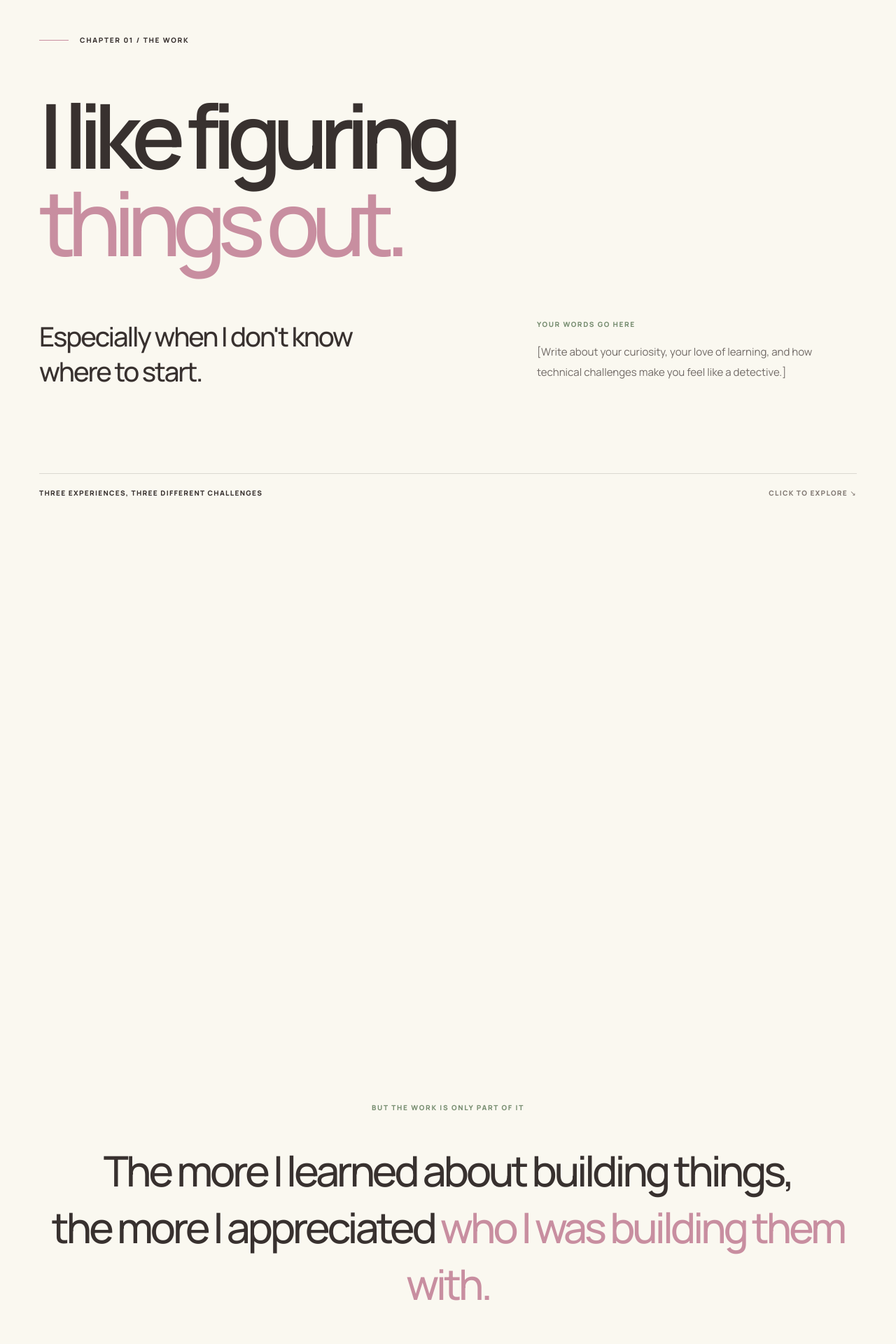
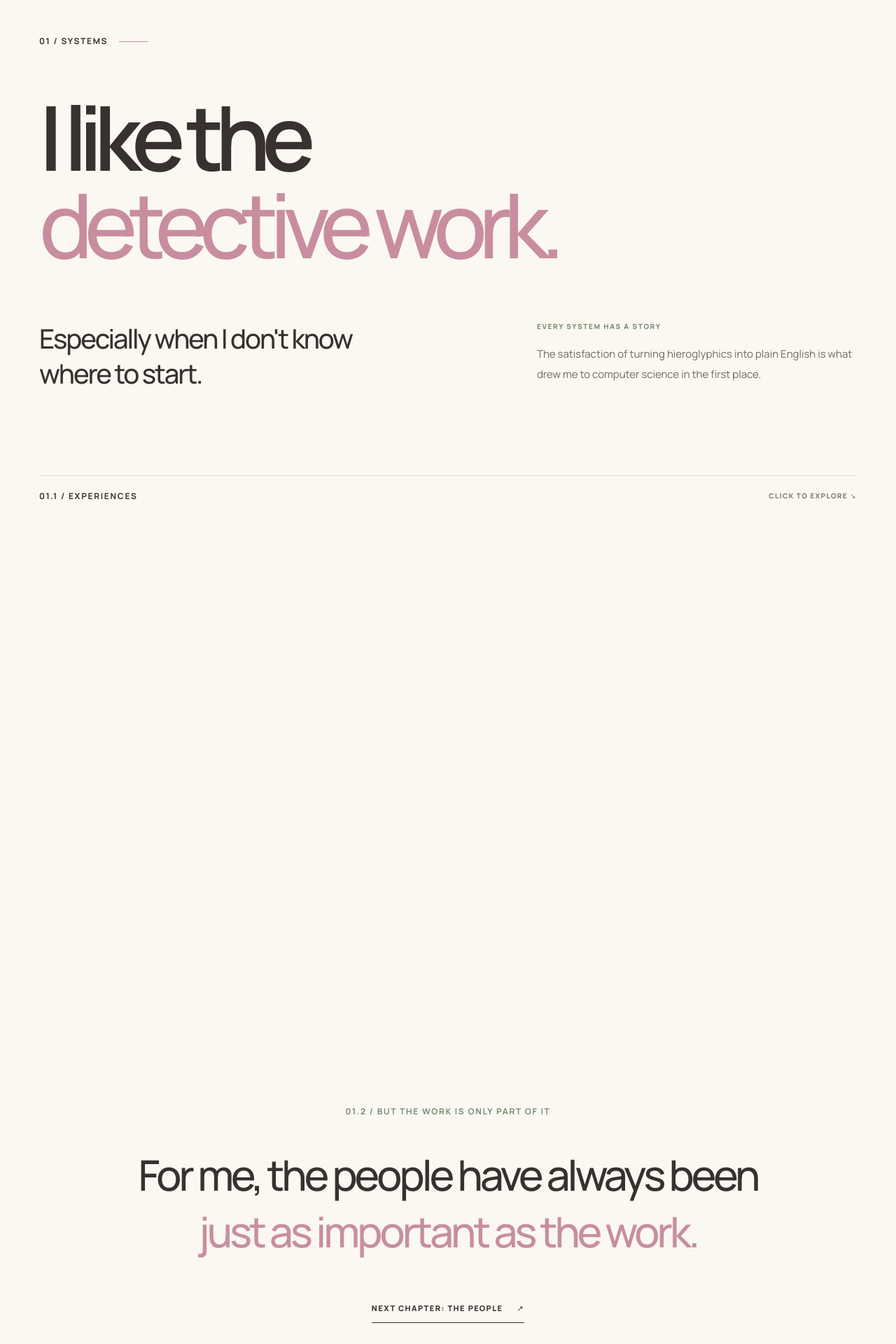
Before and after one commit to g33ya/cover-letter, a React (Vite) app: page / in a window 1280 px wide. Shown: the part 860-2780 px from the top of the page at 70% size. Built offline with nearby package versions, Linux system fonts and the light colour scheme; grey boxes are pictures that could not be loaded.

Commit message:
TechnicalSection tweaks

```diff
--- a/src/components/TechnicalSection/TechnicalSection.css
+++ b/src/components/TechnicalSection/TechnicalSection.css
@@ -452,7 +452,7 @@
 /* TRANSITION */
 
 .technical-transition {
-  padding: 170px 0 160px;
+  padding: 170px 0 80px;
   text-align: center;
 }
 
@@ -654,7 +654,7 @@
   }
 
   .technical-transition {
-    padding: 120px 0 110px;
+    padding: 120px 0 60px;
   }
 
   .technical-transition > p {
--- a/src/components/TechnicalSection/TechnicalSection.tsx
+++ b/src/components/TechnicalSection/TechnicalSection.tsx
@@ -1,3 +1,4 @@
+import ChapterLabel from "../ChapterLabel/ChapterLabel";
 import { useLayoutEffect, useRef, useState } from "react";
 import type { CSSProperties } from "react";
 import "./TechnicalSection.css";
@@ -13,11 +14,13 @@ type Experience = {
   category: string;
   image: string;
   teamImage: string;
+  photoCaption: string;
   accent: string;
   imagePosition?: string;
   mainRegion: SafeRegion;
   teamRegion: SafeRegion;
   details: string[];
+  paragraphs: string[];
 };
 
 const experiences: Experience[] = [
@@ -28,10 +31,17 @@ const experiences: Experience[] = [
     category: "SOFTWARE ENGINEERING",
     image: "/images/apple-rainbow.png",
     teamImage: "/images/apple-team.png",
+    photoCaption: "My lovely (extended) team after our last dinner together!",
     accent: "#C88EA0",
     imagePosition: "center 53%",
     mainRegion: [0.58, 0.47, 0.77, 0.61],
     teamRegion: [0.10, 0.07, 0.87, 0.74],
+    paragraphs: [
+          "At Apple, I was drawn to the challenge of identifying an ambiguous problem: where could AI make the biggest impact on an internal testing visualization platform?",
+          "I interviewed team managers to understand their workflows and figure out where a new feature could fit. That led me to develop AI Insights, a test suite summarizer that highlighted improvements, concerns, and regressions compared to previous weeks in just seconds.",
+          "I owned the feature's end-to-end development, from designing the data model and APIs to prompt engineering and building the React interface. I introduced a human-in-the-loop approval process and refined how the feature fit into the platform's architecture.",
+          "This was my first opportunity to conduct real stakeholder interviews! I discovered how much I enjoy working with people and building technology that works for them. Getting to see the impact of my work and knowing its development continued after I left made the experience even more valuable."
+    ],
     details: [
       "Full-stack development",
       "AI integration",
@@ -45,10 +55,16 @@ const experiences: Experience[] = [
     category: "DEVOPS & INFRASTRUCTURE",
     image: "/images/mt-migration.png",
     teamImage: "/images/mt-team.png",
+    photoCaption: "My partner in crime and one of our mentors.",
     accent: "#778D70",
     imagePosition: "center 37%",
     mainRegion: [0.08, 0.03, 0.94, 0.37],
     teamRegion: [0, 0.03, 0.79, 0.60],
+    paragraphs: [
+          "At M&T, I was drawn to the challenge of working with systems I had never encountered before. My task was to migrate an application's CI/CD pipelines from Azure DevOps to GitLab, which meant studying unfamiliar scripts, translating them into YAML, and spending many, many pipeline runs reading through logs.",
+          "Before this internship, I had never really worked under the hood. But with each running pipeline, I grew more confident and independent. I ended up migrating two applications instead of one, which earned me the opportunity to tackle a security vulnerability with no known solution from the team.",
+          "I left knowing that researching implementation approaches and understanding the systems you're working with is often half the battle. Even when I don't know where to start, I can figure it out!"
+    ],
     details: [
       "Azure DevOps → GitLab",
       "CI/CD migration",
@@ -58,14 +74,20 @@ const experiences: Experience[] = [
   {
     id: "cubesat",
     number: "03",
-    name: "CubeSat",
+    name: "DAPPEr",
     category: "SATELLITE RESEARCH",
     image: "/images/cubesat-board.png",
     teamImage: "/images/cubesat-team.png",
+    photoCaption: "My partner and I passing the torch to the new team!",
     accent: "#B68C78",
     imagePosition: "center",
     mainRegion: [0.2, 0.2, 0.8, 0.7],
     teamRegion: [0, 0.01, 0.76, 0.82],
+    paragraphs: [
+          "Working on the DAPPEr (Delaware Atmospheric Plasma Probe Experiment) team introduced me to an entirely different side of computer science. I was surrounded by unfamiliar hardware, technical documentation, and systems I had never encountered before.",
+          "A lot my work involved researching, creating flight packet structures, and mapping communication diagrams. I spent a good chunk of my time reading and understanding how everything fit together. One of our biggest accomplishments was connecting an Arduino board to the satellite's Attitude Determination and Control System (ADCS) and successfully confirming communication between them.",
+          "This experience taught me that problem-solving doesn't always mean jumping straight into implementation. Sometimes, the most important step is taking the time to understand the system first."
+    ],
     details: [
       "Technical documentation",
       "Arduino",
@@ -145,7 +167,7 @@ function ExperiencePhotos({ experience }: { experience: Experience }) {
       </div>
       <figcaption className="technical-photo-caption" onClick={event => event.stopPropagation()}>
         <span>THE PEOPLE BEHIND THE WORK</span>
-        <p>[Your photo caption]</p>
+        <p>{experience.photoCaption}</p>
       </figcaption>
     </figure>
   );
@@ -153,6 +175,60 @@ function ExperiencePhotos({ experience }: { experience: Experience }) {
 
 export default function TechnicalSection() {
   const [activeId, setActiveId] = useState<ExperienceId | null>(null);
+  const accordionRef = useRef<HTMLDivElement>(null);
+
+  useLayoutEffect(() => {
+    const accordion = accordionRef.current;
+    if (!accordion || !activeId) return;
+    const panel = accordion.querySelector<HTMLElement>(".technical-panel.is-active");
+    const content = panel?.querySelector<HTMLElement>(".technical-panel-content");
+    const heading = content?.querySelector<HTMLElement>(".technical-expanded-heading");
+    const writing = content?.querySelector<HTMLElement>(".technical-expanded-writing");
+    const layout = content?.querySelector<HTMLElement>(".technical-expanded-layout");
+    const photos = content?.querySelector<HTMLElement>(".technical-expanded-visuals");
+    if (!panel || !content || !heading || !writing || !layout || !photos) return;
+    const measure = () => {
+      if (!panel.classList.contains("is-active")) return;
+      const mobile = window.matchMedia("(max-width: 700px)").matches;
+      const panelStyle = getComputedStyle(panel);
+      const contentStyle = getComputedStyle(content);
+      const layoutStyle = getComputedStyle(layout);
+      const gap = parseFloat(getComputedStyle(accordion).columnGap) || 0;
+      const grow = parseFloat(getComputedStyle(accordion).getPropertyValue("--technical-active-grow"));
+      // Measure at the destination width, not the narrow intermediate animation width.
+      const panelWidth = mobile ? accordion.clientWidth : (accordion.clientWidth - gap * 2) * grow / (grow + 2);
+      const contentWidth = panelWidth - parseFloat(contentStyle.paddingLeft) - parseFloat(contentStyle.paddingRight);
+      const writingWidth = mobile ? contentWidth : (contentWidth - parseFloat(layoutStyle.columnGap)) / 1.95;
+      const naturalHeight = (element: HTMLElement, width: number) => {
+        const clone = element.cloneNode(true) as HTMLElement;
+        clone.setAttribute("aria-hidden", "true");
+        clone.inert = true;
+        Object.assign(clone.style, { position: "absolute", visibility: "hidden", pointerEvents: "none", width: `${width}px`, height: "auto", top: "0", left: "0", transition: "none", transform: "none" });
+        content.append(clone);
+        const height = clone.getBoundingClientRect().height;
+        clone.remove();
+        return height;
+      };
+      const headingHeight = naturalHeight(heading, contentWidth) + parseFloat(getComputedStyle(heading).marginBottom);
+      const writingHeight = naturalHeight(writing, writingWidth);
+      const photoHeight = photos.getBoundingClientRect().height;
+      const layoutHeight = mobile ? photoHeight + parseFloat(layoutStyle.rowGap) + writingHeight : Math.max(photoHeight, writingHeight);
+      const height = Math.ceil(parseFloat(contentStyle.top) + headingHeight + layoutHeight + parseFloat(contentStyle.paddingBottom) + parseFloat(panelStyle.borderTopWidth) + 2);
+      accordion.style.setProperty("--technical-expanded-height", `${height}px`);
+    };
+    measure();
+    let previousWidth = accordion.clientWidth;
+    const observer = new ResizeObserver(() => {
+      if (accordion.clientWidth !== previousWidth) {
+        previousWidth = accordion.clientWidth;
+        measure();
+      }
+    });
+    observer.observe(accordion);
+    window.addEventListener("resize", measure);
+    document.fonts.ready.then(() => { if (accordion.isConnected) measure(); });
+    return () => { observer.disconnect(); window.removeEventListener("resize", measure); };
+  }, [activeId]);
 
   const toggleExperience = (id: ExperienceId) => {
     setActiveId((current) => (current === id ? null : id));
@@ -166,14 +242,14 @@ export default function TechnicalSection() {
 
         <div className="technical-intro">
           <div className="technical-section-label">
-            <span className="technical-label-line" />
-            CHAPTER 01 / THE WORK
+            <ChapterLabel number="01" title="SYSTEMS" />
+            <span className="technical-label-line" aria-hidden="true" />
           </div>
 
           <h2 id="technical-title" className="technical-headline">
-            I like figuring
+            I like the
             <br />
-            <span>things out.</span>
+            <span>detective work.</span>
           </h2>
 
           <div className="technical-intro-bottom">
@@ -184,11 +260,9 @@ export default function TechnicalSection() {
             </p>
 
             <div className="technical-intro-copy">
-              <span>YOUR WORDS GO HERE</span>
+              <span>EVERY SYSTEM HAS A STORY</span>
               <p>
-                [Write about your curiosity, your love of learning,
-                and how technical challenges make you feel like
-                a detective.]
+                The satisfaction of turning hieroglyphics into plain English is what drew me to computer science in the first place.
               </p>
             </div>
           </div>
@@ -197,13 +271,14 @@ export default function TechnicalSection() {
         {/* ACCORDION INTRO */}
 
         <div className="technical-accordion-heading">
-          <span>THREE EXPERIENCES, THREE DIFFERENT CHALLENGES</span>
+          <ChapterLabel number="01.1" title="EXPERIENCES" />
           <span>CLICK TO EXPLORE ↘</span>
         </div>
 
         {/* HORIZONTAL ACCORDION */}
 
         <div
+          ref={accordionRef}
           className={`technical-accordion ${
             activeId ? "has-active" : ""
           }`}
@@ -294,17 +369,9 @@ export default function TechnicalSection() {
                         MY EXPERIENCE
                       </span>
 
-                      <p>
-                        [Paragraph 1: What drew you into this
-                        challenge? What were you trying to understand
-                        or accomplish?]
-                      </p>
-
-                      <p>
-                        [Paragraph 2: What did you work on, what
-                        did you learn, and why did the experience
-                        matter to you?]
-                      </p>
+                      {experience.paragraphs.map((paragraph, index) => (
+                        <p key={index}>{paragraph}</p>
+                      ))}
 
                       <div className="technical-expanded-details">
                         <span>WHAT I WORKED WITH</span>
@@ -334,14 +401,13 @@ export default function TechnicalSection() {
 
         <div className="technical-transition">
           <span className="technical-transition-label">
-            BUT THE WORK IS ONLY PART OF IT
+            <ChapterLabel number="01.2" title="BUT THE WORK IS ONLY PART OF IT" />
           </span>
 
           <p>
-            The more I learned about building things,
+            For me, the people have always been
             <br />
-            the more I appreciated{" "}
-            <span>who I was building them with.</span>
+            <span>just as important as the work.</span>
           </p>
 
           <a href="#people" className="technical-next-link">
```
